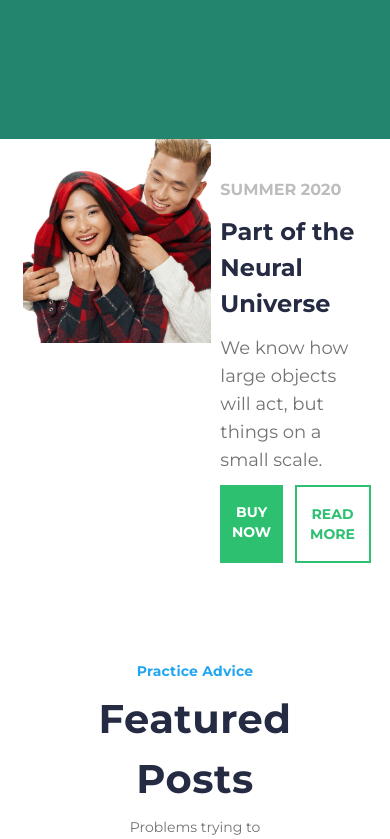
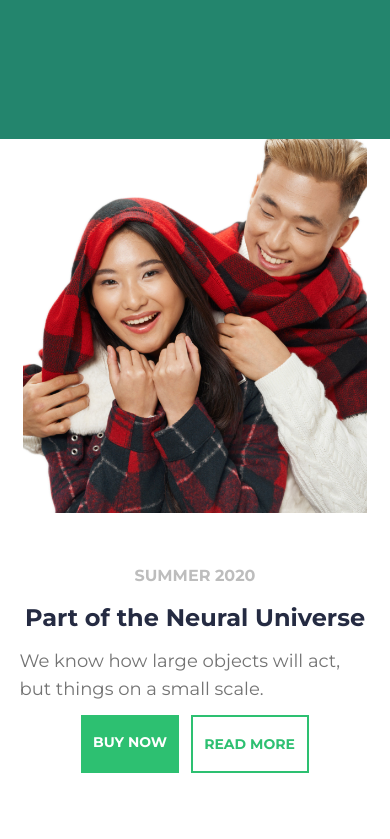
Before and after one commit to ayseefsin/e-commerce, a React (Create React App) app in the folder my-app/: page / in a window 390 px wide. Shown: the part 7680-8519 px from the top of the page. Built offline with nearby package versions, Linux system fonts and the light colour scheme; a web font is replaced by a local one.

Commit message:
homePage made responsive

```diff
--- a/my-app/src/components/ContainerFluid.js
+++ b/my-app/src/components/ContainerFluid.js
@@ -1,11 +1,11 @@
 export const ContainerFluid = () => {
   return (
-    <div className="grid grid-cols-2  font-navText gap-[3vw] pb-[15vw] ">
-      <div className="w-[60vw] px-[6vw]">
+    <div className="grid grid-cols-2 md:grid-cols-1 md:items-center font-navText gap-[3vw] pb-[15vw] ">
+      <div className="w-[60vw] md:w-[100vw] px-[6vw]">
         <img src="./pics/asian.png" />
       </div>
 
-      <div className="flex flex-col gap-[3vw] py-[10vw] px-[5vw] ">
+      <div className="flex flex-col gap-[3vw] py-[10vw] px-[5vw] md:items-center ">
         <div className="">
           <h5 className="text-[#BDBDBD] font-bold text-base ">SUMMER 2020</h5>
         </div>
```
